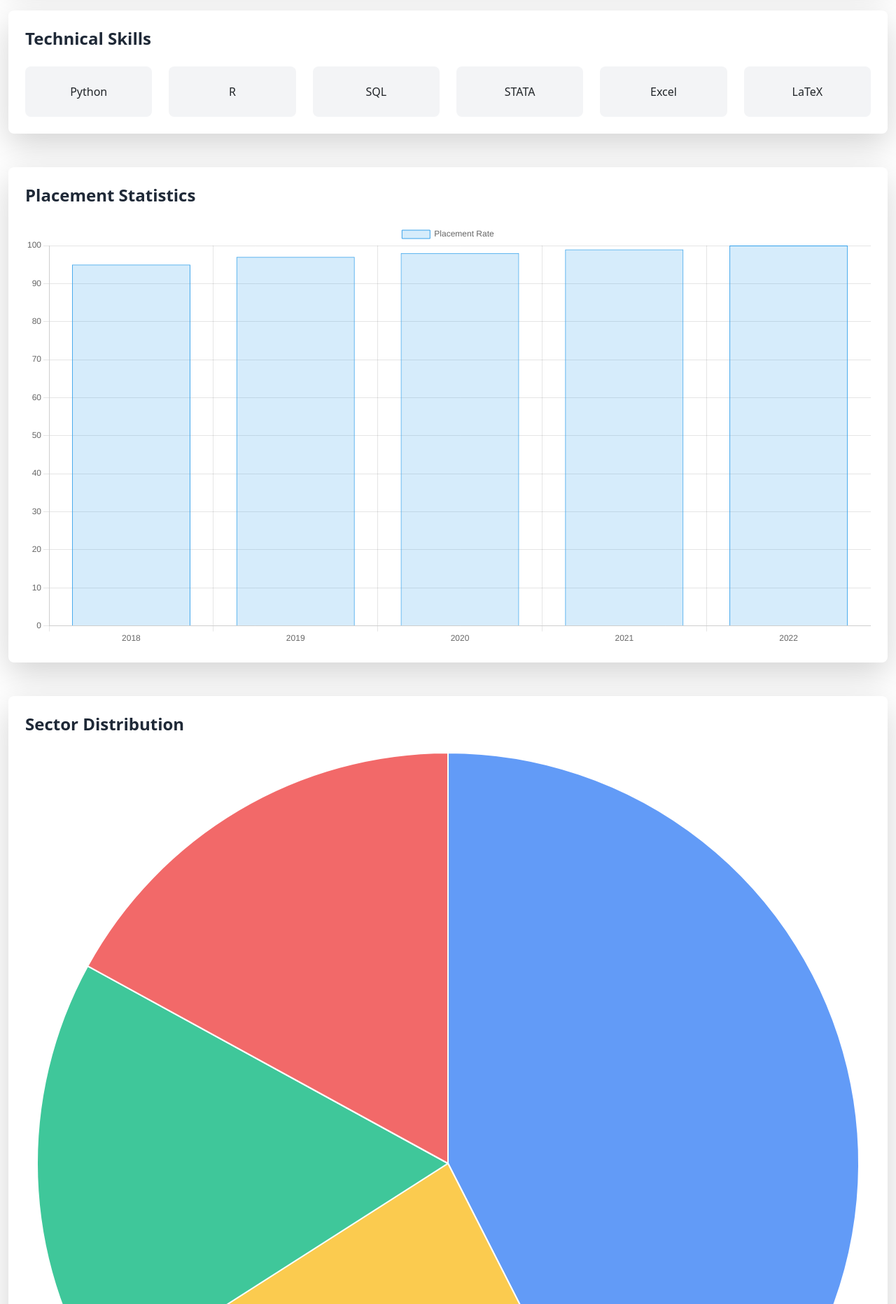
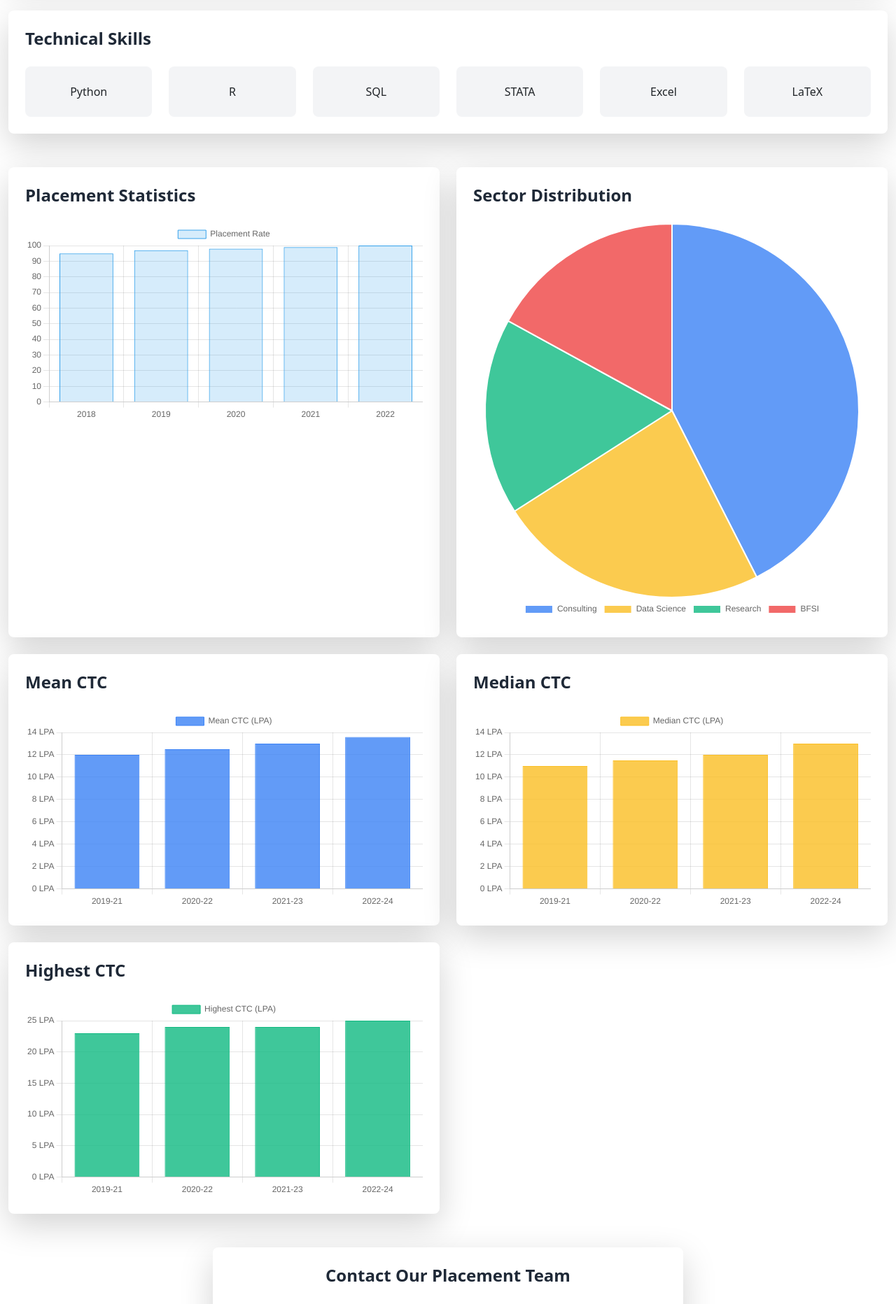
Before and after one commit to NamanDudhoria/batchprofile, a Django app: template home/templates/home/hire_from_us.html in a window 1280 px wide. Shown: the part 853-2717 px from the top of the page at 70% size. Run offline with Django 5.2, Linux system fonts and the light colour scheme; the template is opened without the code that fills it, so the values that code supplies are empty; some libraries are stand-ins or nearby versions.

Commit message:
home+hire

```diff
--- a/home/templates/home/hire_from_us.html
+++ b/home/templates/home/hire_from_us.html
@@ -86,29 +86,34 @@
         </div>
 
         <!-- Chart Sections -->
-        <div class="bg-white rounded-lg shadow-lg p-6 mb-12" data-aos="fade-up">
+        <div class="grid md:grid-cols-2 gap-6 mb-12">
+            <!-- First Row -->
+            <div class="bg-white rounded-lg shadow-lg p-6" data-aos="fade-up">
                 <h3 class="text-2xl font-semibold text-gray-800 mb-6">Placement Statistics</h3>
                 <canvas id="placementChart" width="100" height="50"></canvas>
             </div>
 
-        <div class="bg-white rounded-lg shadow-lg p-6 mb-12" data-aos="fade-up">
+            <div class="bg-white rounded-lg shadow-lg p-6" data-aos="fade-up">
                 <h3 class="text-2xl font-semibold text-gray-800 mb-6">Sector Distribution</h3>
                 <canvas id="sectorChart" width="100" height="50"></canvas>
             </div>
 
-        <div class="bg-white rounded-lg shadow-lg p-6 mb-12" data-aos="fade-up">
+            <!-- Second Row -->
+            <div class="bg-white rounded-lg shadow-lg p-6" data-aos="fade-up">
                 <h3 class="text-2xl font-semibold text-gray-800 mb-6">Mean CTC</h3>
                 <canvas id="meanCTCChart" width="100" height="50"></canvas>
             </div>
 
-        <div class="bg-white rounded-lg shadow-lg p-6 mb-12" data-aos="fade-up">
+            <div class="bg-white rounded-lg shadow-lg p-6" data-aos="fade-up">
                 <h3 class="text-2xl font-semibold text-gray-800 mb-6">Median CTC</h3>
                 <canvas id="medianCTCChart" width="100" height="50"></canvas>
             </div>
 
-        <div class="bg-white rounded-lg shadow-lg p-6 mb-12" data-aos="fade-up">
+            <!-- Third Row -->
+            <div class="bg-white rounded-lg shadow-lg p-6" data-aos="fade-up">
                 <h3 class="text-2xl font-semibold text-gray-800 mb-6">Highest CTC</h3>
                 <canvas id="highestCTCChart" width="100" height="50"></canvas>
+            </div>
         </div>
 
         <!-- Contact Form -->
```
Also changed, not shown: home/templates/home/index.html (+3 -4 lines). Lines whose indentation alone changed are shown as unchanged.
